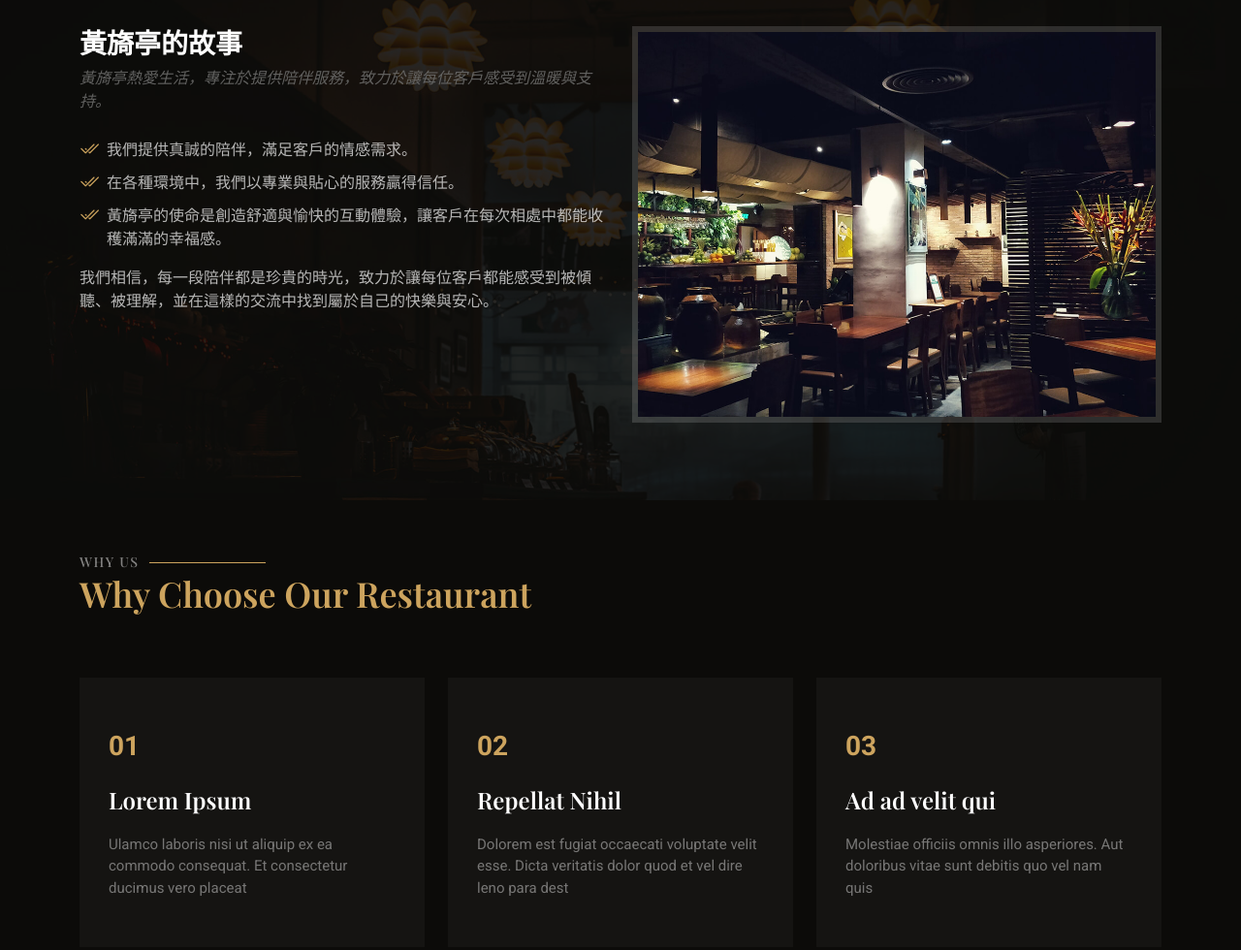
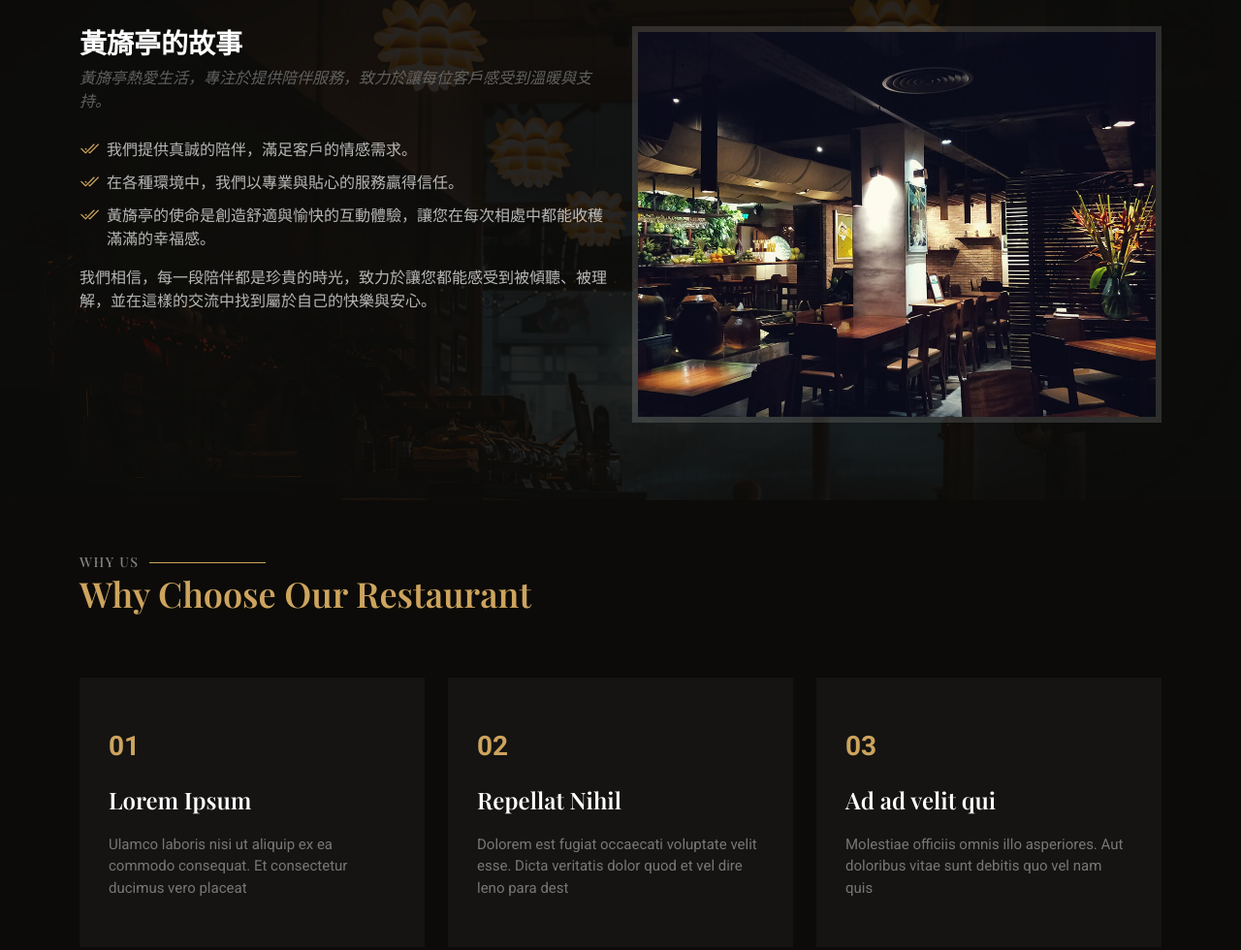
Before and after one commit to Yiting20316/Yiting20316.github.io, a plain HTML site: page index.html in a window 1280 px wide. Shown: the part 853-1833 px from the top of the page at 97% size. Drawn offline with nearby package versions, Linux system fonts and the light colour scheme; a web font is replaced by a local one.

Commit message:
Update index.html

```diff
--- a/index.html
+++ b/index.html
@@ -146,10 +146,10 @@
             <ul>
               <li><i class="bi bi-check2-all"></i> <span>我們提供真誠的陪伴，滿足客戶的情感需求。</span></li>
               <li><i class="bi bi-check2-all"></i> <span>在各種環境中，我們以專業與貼心的服務贏得信任。</span></li>
-              <li><i class="bi bi-check2-all"></i> <span>黃旖亭的使命是創造舒適與愉快的互動體驗，讓客戶在每次相處中都能收穫滿滿的幸福感。</span></li>
+              <li><i class="bi bi-check2-all"></i> <span>黃旖亭的使命是創造舒適與愉快的互動體驗，讓您在每次相處中都能收穫滿滿的幸福感。</span></li>
             </ul>
             <p>
-              我們相信，每一段陪伴都是珍貴的時光，致力於讓每位客戶都能感受到被傾聽、被理解，並在這樣的交流中找到屬於自己的快樂與安心。
+              我們相信，每一段陪伴都是珍貴的時光，致力於讓您都能感受到被傾聽、被理解，並在這樣的交流中找到屬於自己的快樂與安心。
             </p>
           </div>
         </div>
```
